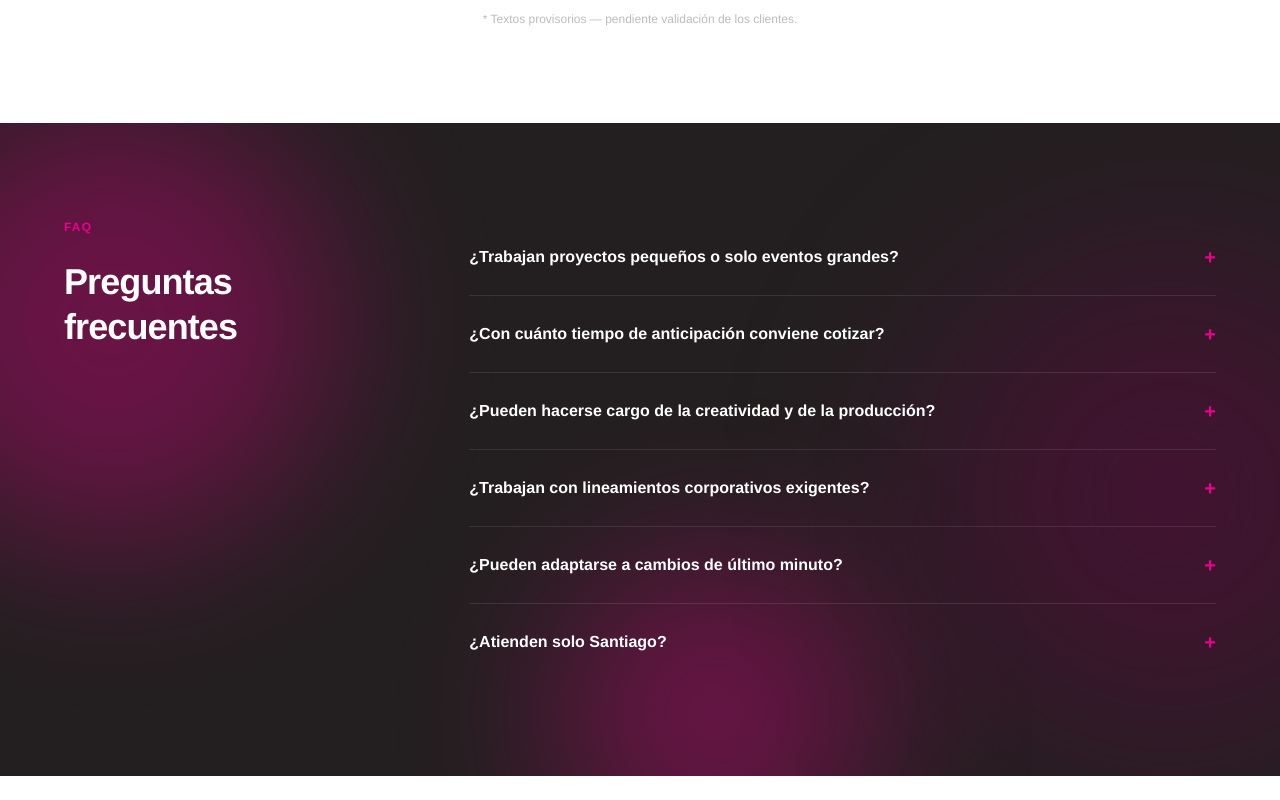
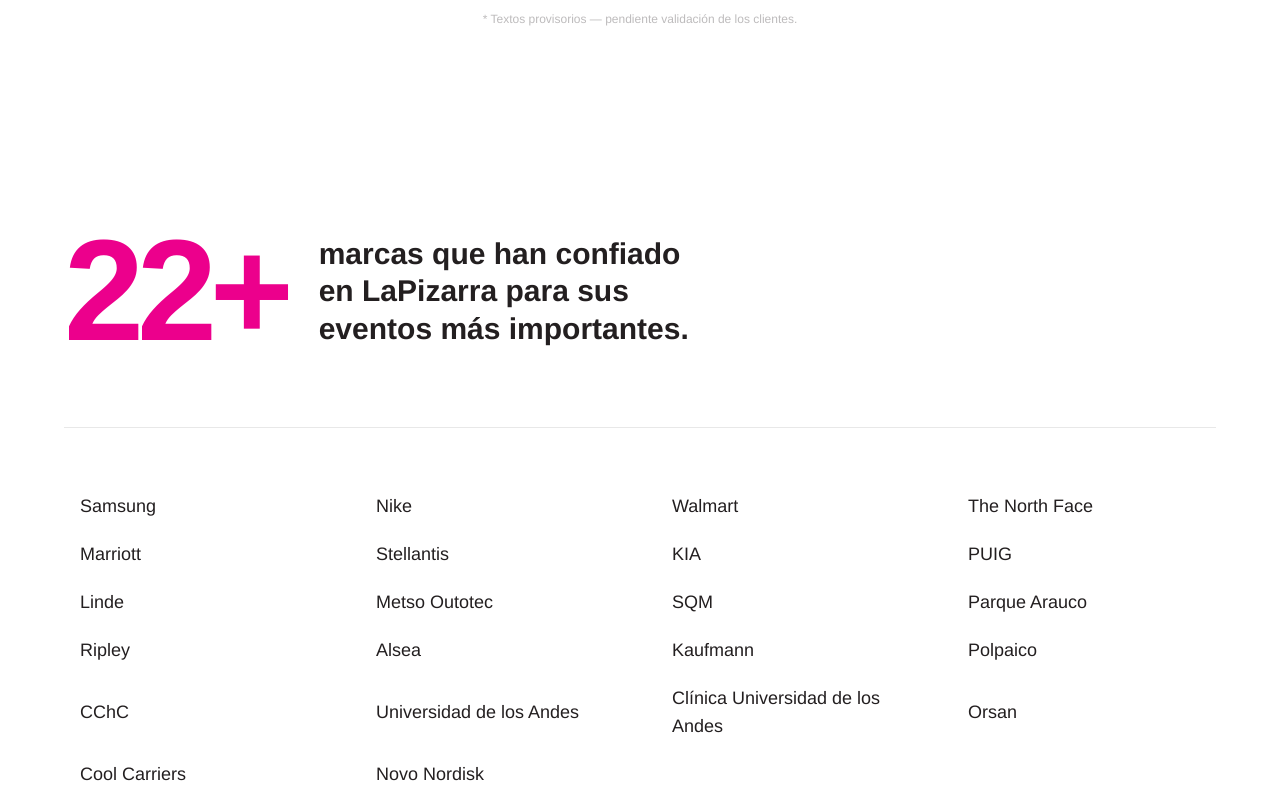
Before and after one commit to sebavigneaux-ui/lapizarra, a Next.js app: page / in a window 1280 px wide. Shown: the part 10600-11400 px from the top of the page. Built offline with nearby package versions, Linux system fonts and the light colour scheme.

Commit message:
Add ClientesDestacados section with 22+ stat and client name grid

```diff
--- /dev/null
+++ b/app/components/ClientesDestacados.tsx
@@ -0,0 +1,43 @@
+const clientes = [
+  "Samsung", "Nike", "Walmart", "The North Face", "Marriott",
+  "Stellantis", "KIA", "PUIG", "Linde", "Metso Outotec",
+  "SQM", "Parque Arauco", "Ripley", "Alsea", "Kaufmann",
+  "Polpaico", "CChC", "Universidad de los Andes",
+  "Clínica Universidad de los Andes", "Orsan", "Cool Carriers", "Novo Nordisk",
+];
+
+export default function ClientesDestacados() {
+  return (
+    <section className="bg-white py-24 px-6">
+      <div className="max-w-6xl mx-auto">
+
+        {/* Stat + título */}
+        <div className="flex flex-col md:flex-row md:items-end gap-8 mb-16 pb-16 border-b border-[#231F20]/10">
+          <div className="flex-shrink-0">
+            <p className="text-[#EC008C] text-[6rem] md:text-[9rem] font-black leading-none tracking-tighter">
+              22<span className="text-[#EC008C]">+</span>
+            </p>
+          </div>
+          <div className="md:pb-4">
+            <p className="text-[#231F20] text-2xl md:text-3xl font-black leading-tight max-w-sm">
+              marcas que han confiado en LaPizarra para sus eventos más importantes.
+            </p>
+          </div>
+        </div>
+
+        {/* Lista de clientes */}
+        <div className="grid grid-cols-2 md:grid-cols-3 lg:grid-cols-4 gap-x-8 gap-y-5">
+          {clientes.map((nombre, i) => (
+            <div key={i} className="flex items-center gap-3 group">
+              <span className="w-1 h-4 bg-[#EC008C] flex-shrink-0 opacity-0 group-hover:opacity-100 transition-opacity" />
+              <span className="text-[#231F20] text-base md:text-lg font-medium group-hover:text-[#EC008C] transition-colors">
+                {nombre}
+              </span>
+            </div>
+          ))}
+        </div>
+
+      </div>
+    </section>
+  );
+}
--- a/app/page.tsx
+++ b/app/page.tsx
@@ -14,6 +14,7 @@ import FAQ from "./components/FAQ";
 import QuienesSomos from "./components/QuienesSomos";
 import CTAFinal from "./components/CTAFinal";
 import Blobs from "./components/Blobs";
+import ClientesDestacados from "./components/ClientesDestacados";
 
 export default function Home() {
   return (
@@ -37,6 +38,7 @@ export default function Home() {
         <CTAIntermedio />
         <Confianza />
         <Testimonios />
+        <ClientesDestacados />
         <FAQ />
         <QuienesSomos />
         <CTAFinal />
```
